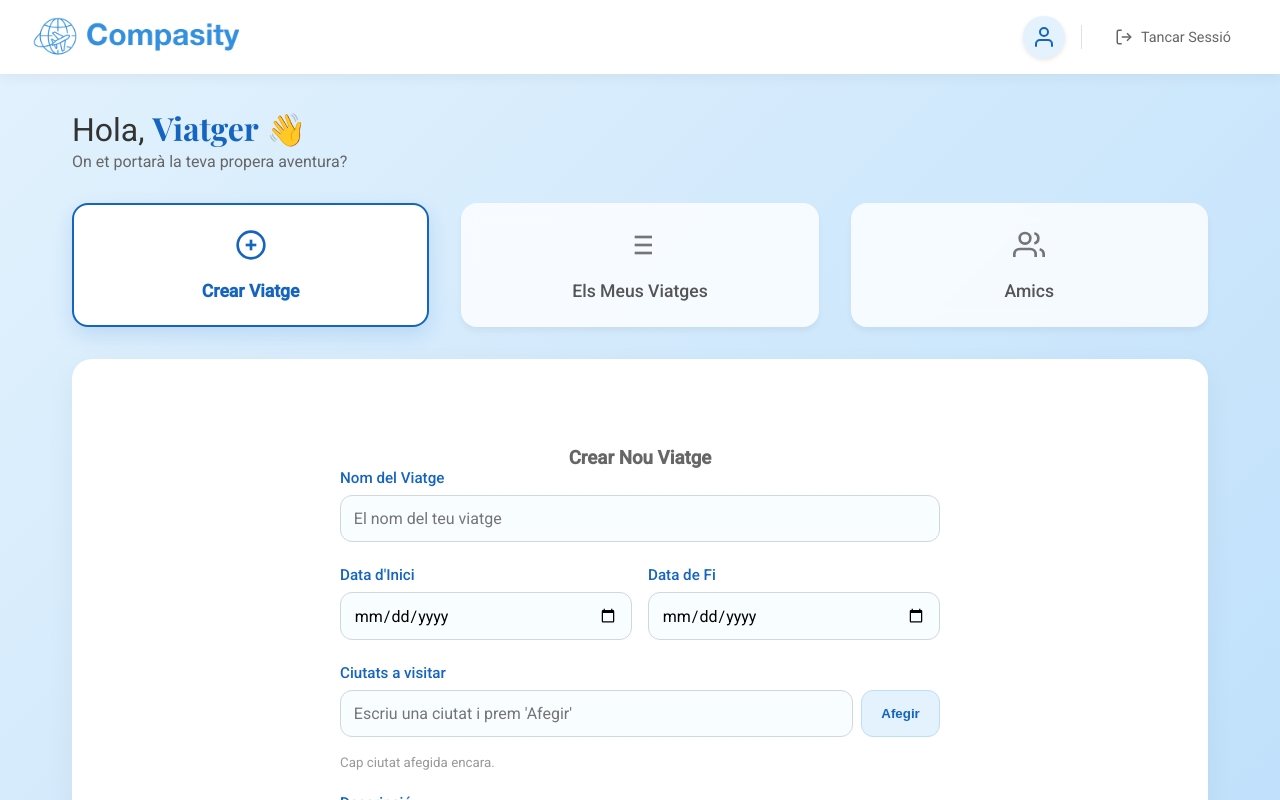
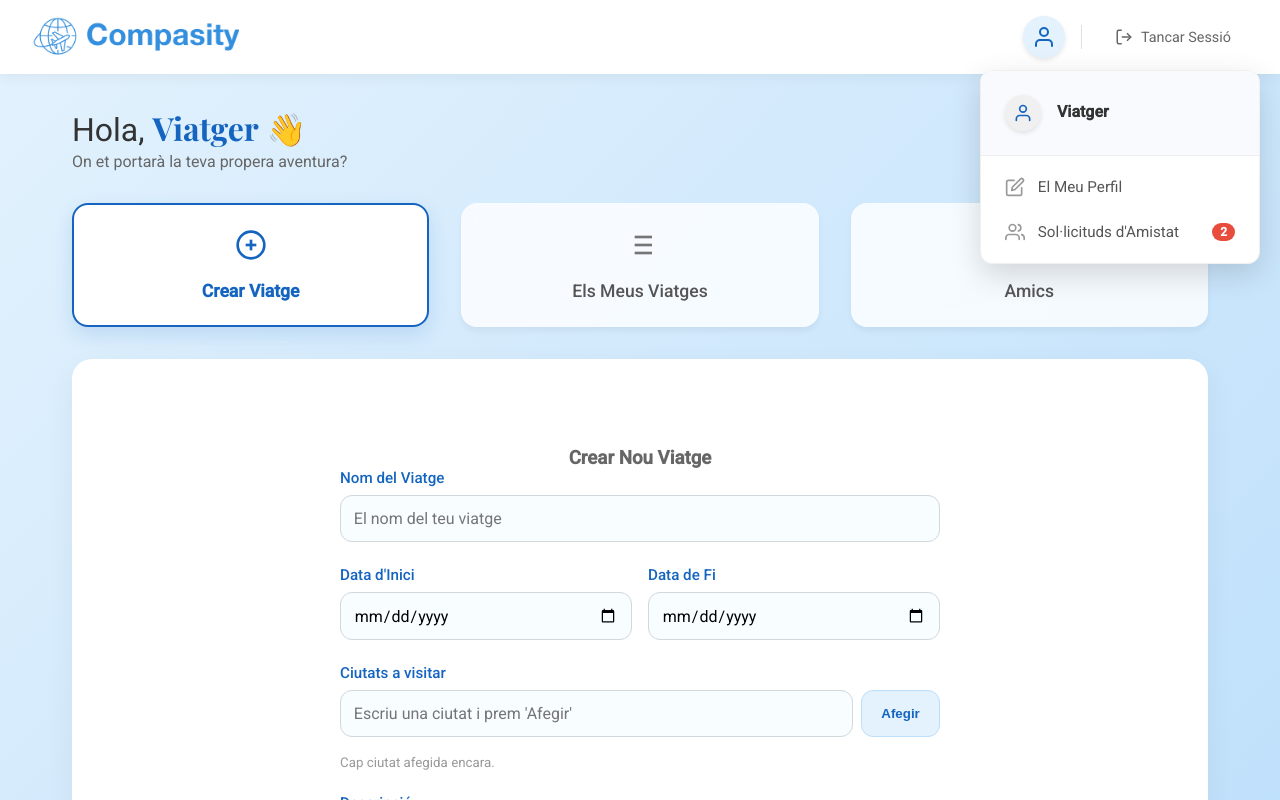
Before and after one commit to tejeee06/Projecte2DAM, a React (Vite) app in the folder front/: page /homePage in a window 1280 px wide. Both pictures are taken after a click on the element 1043 px from the left and 37 px from the top of the page. Shown: the top 800 px of the page. Built offline with nearby package versions, Linux system fonts and the light colour scheme.

Commit message:
Menu desplegable d'usuari , nomes front

```diff
--- a/front/src/components/HomePage/HomePage.css
+++ b/front/src/components/HomePage/HomePage.css
@@ -230,6 +230,91 @@
     to { opacity: 1; transform: translateY(0); }
 }
 
+/** --- USER DROP DOWN MENU --- **/
+
+.user-dropdown-menu {
+    position: absolute;
+    top: 70px;
+    right: 20px;
+    background-color: #ffffff;
+    border-radius: 12px;
+    box-shadow: 0 10px 30px rgba(0,0,0,0.15);
+    border: 1px solid #f0f0f0;
+    width: 280px;
+    z-index: 100;
+    overflow: hidden;
+    animation: slideDown 0.2s ease-out;
+}
+
+@keyframes slideDown {
+    from { opacity: 0; transform: translateY(-10px); }
+    to { opacity: 1; transform: translateY(0); }
+}
+
+.menu-header {
+    padding: 1.5rem;
+    background-color: #f8fafd;
+    border-bottom: 1px solid #eee;
+    display: flex;
+    align-items: center;
+    gap: 1rem;
+}
+
+.menu-user-info h4 {
+    margin: 0;
+    color: #333;
+    font-size: 1rem;
+}
+
+.menu-user-info p {
+    margin: 0.2rem 0 0 0;
+    color: #777;
+    font-size: 0.85rem;
+}
+
+.menu-options {
+    list-style: none;
+    padding: 0.5rem 0;
+    margin: 0;
+}
+
+.menu-item {
+    padding: 0.8rem 1.5rem;
+    display: flex;
+    align-items: center;
+    gap: 0.8rem;
+    color: #555;
+    cursor: pointer;
+    transition: background-color 0.2s;
+    font-size: 0.95rem;
+}
+
+.menu-item:hover {
+    background-color: #f5f5f5;
+    color: #1565c0;
+}
+
+.menu-item svg {
+    width: 20px;
+    height: 20px;
+    color: #999;
+    transition: color 0.2s;
+}
+
+.menu-item:hover svg {
+    color: #1565c0;
+}
+
+.notification-badge {
+    background-color: #e74c3c;
+    color: white;
+    font-size: 0.75rem;
+    font-weight: bold;
+    padding: 2px 8px;
+    border-radius: 10px;
+    margin-left: auto;
+}
+
 /* --- RESPONSIVE --- */
 @media (max-width: 768px) {
     .home-header {
--- a/front/src/components/HomePage/HomePage.jsx
+++ b/front/src/components/HomePage/HomePage.jsx
@@ -1,4 +1,4 @@
-import React, { useState, useEffect } from "react";
+import React, { useState, useEffect, useRef } from "react";
 import './HomePage.css';
 import { useNavigate } from "react-router-dom";
 import logo from '../../assets/ProjectLogo.png';
@@ -7,9 +7,11 @@
 
 const HomePage = () => {
     const navigate = useNavigate();
-
     const [activeTab, setActiveTab] = useState('create');
     const [username, setUsername] = useState('Viatger');
+    const [email, setEmail] = useState('');
+    const [isMenuOpen, setIsMenuOpen] = useState(false);
+    const menuRef = useRef(null);
 
     useEffect(() => {
         const storedUserJSON = localStorage.getItem('user');
@@ -19,17 +21,36 @@
             if (storedUser.Name) {
                 setUsername(storedUser.Name);
             }
+            if (storedUser.Email) {
+                setEmail(storedUser.Email);
+            }
         }
     }, []);
+
+    useEffect(() => {
+        const handleClickOutside = (event) => {
+            if (menuRef.current && !menuRef.current.contains(event.target)) {
+                setIsMenuOpen(false);
+            }
+        };
+
+        document.addEventListener("mousedown", handleClickOutside);
+        return () => {
+            document.removeEventListener("mousedown", handleClickOutside);
+        };
+    }, [menuRef]);
 
     const handleLogout = () => {
         localStorage.removeItem('user');
         navigate('/');
     };
 
-    const handleProfileClick = () => {
-        console.log("Anar al perfil");
+    const toggleMenu = () => {
+        setIsMenuOpen(!isMenuOpen);
     };
+
+    const handleEditProfile = () => console.log("Anar a editar perfil");
+    const handleFriendRequests = () => console.log("Veure sol·licituds");
 
     const renderContent = () => {
         switch (activeTab) {
@@ -66,13 +87,52 @@
                     <img src={logo} alt="Compasity Logo" className="header-logo" />
                 </div>
 
-                <div className="user-section">
-                    <div className="user-avatar" onClick={handleProfileClick} title="El meu perfil">
+                <div className="user-section" ref={menuRef}>
+
+                    <div className="user-avatar" onClick={toggleMenu} title="Menú d'usuari">
                         <svg viewBox="0 0 24 24" fill="none" stroke="currentColor" strokeWidth="2" strokeLinecap="round" strokeLinejoin="round">
                             <path d="M20 21v-2a4 4 0 0 0-4-4H8a4 4 0 0 0-4 4v2"></path>
                             <circle cx="12" cy="7" r="4"></circle>
                         </svg>
                     </div>
+
+                    {isMenuOpen && (
+                        <div className="user-dropdown-menu">
+                            <div className="menu-header">
+                                {/* Mini Avatar Decorativo */}
+                                <div className="user-avatar" style={{width: '36px', height: '36px', cursor:'default', background:'#f0f0f0'}}>
+                                    <svg viewBox="0 0 24 24" fill="none" stroke="currentColor" strokeWidth="2" strokeLinecap="round" strokeLinejoin="round" style={{width:'20px', height:'20px'}}>
+                                        <path d="M20 21v-2a4 4 0 0 0-4-4H8a4 4 0 0 0-4 4v2"></path>
+                                        <circle cx="12" cy="7" r="4"></circle>
+                                    </svg>
+                                </div>
+                                <div className="menu-user-info">
+                                    <h4>{username}</h4>
+                                    <p>{email}</p>
+                                </div>
+                            </div>
+
+                            <ul className="menu-options">
+                                <li className="menu-item" onClick={handleEditProfile}>
+                                    <svg xmlns="http://www.w3.org/2000/svg" fill="none" viewBox="0 0 24 24" stroke="currentColor" strokeWidth="2" strokeLinecap="round" strokeLinejoin="round">
+                                        <path d="M11 4H4a2 2 0 0 0-2 2v14a2 2 0 0 0 2 2h14a2 2 0 0 0 2-2v-7"></path>
+                                        <path d="M18.5 2.5a2.121 2.121 0 0 1 3 3L12 15l-4 1 1-4 9.5-9.5z"></path>
+                                    </svg>
+                                    El Meu Perfil
+                                </li>
+                                <li className="menu-item" onClick={handleFriendRequests}>
+                                    <svg xmlns="http://www.w3.org/2000/svg" fill="none" viewBox="0 0 24 24" stroke="currentColor" strokeWidth="2" strokeLinecap="round" strokeLinejoin="round">
+                                        <path d="M17 21v-2a4 4 0 0 0-4-4H5a4 4 0 0 0-4 4v2"></path>
+                                        <circle cx="9" cy="7" r="4"></circle>
+                                        <path d="M23 21v-2a4 4 0 0 0-3-3.87"></path>
+                                        <path d="M16 3.13a4 4 0 0 1 0 7.75"></path>
+                                    </svg>
+                                    Sol·licituds d'Amistat
+                                    <span className="notification-badge">2</span>
+                                </li>
+                            </ul>
+                        </div>
+                    )}
 
                     <div className="separator"></div>
 
```
